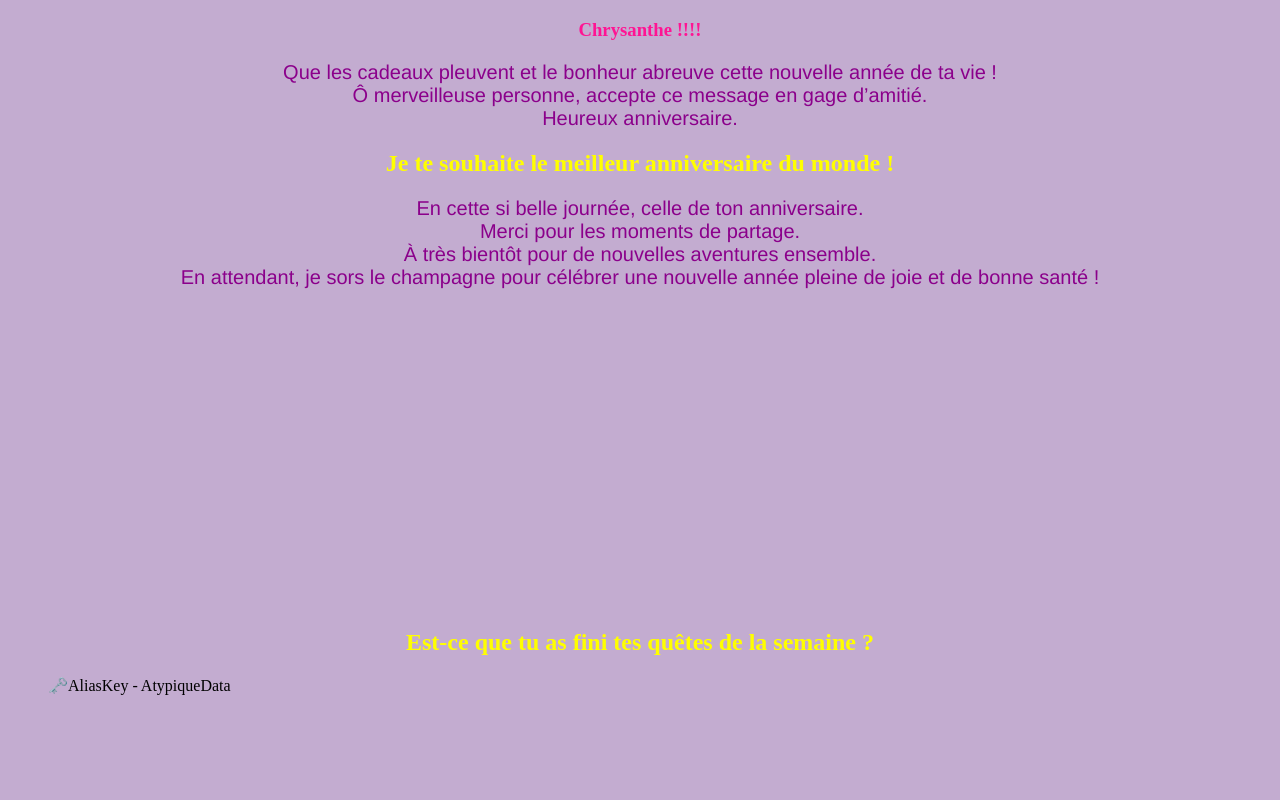
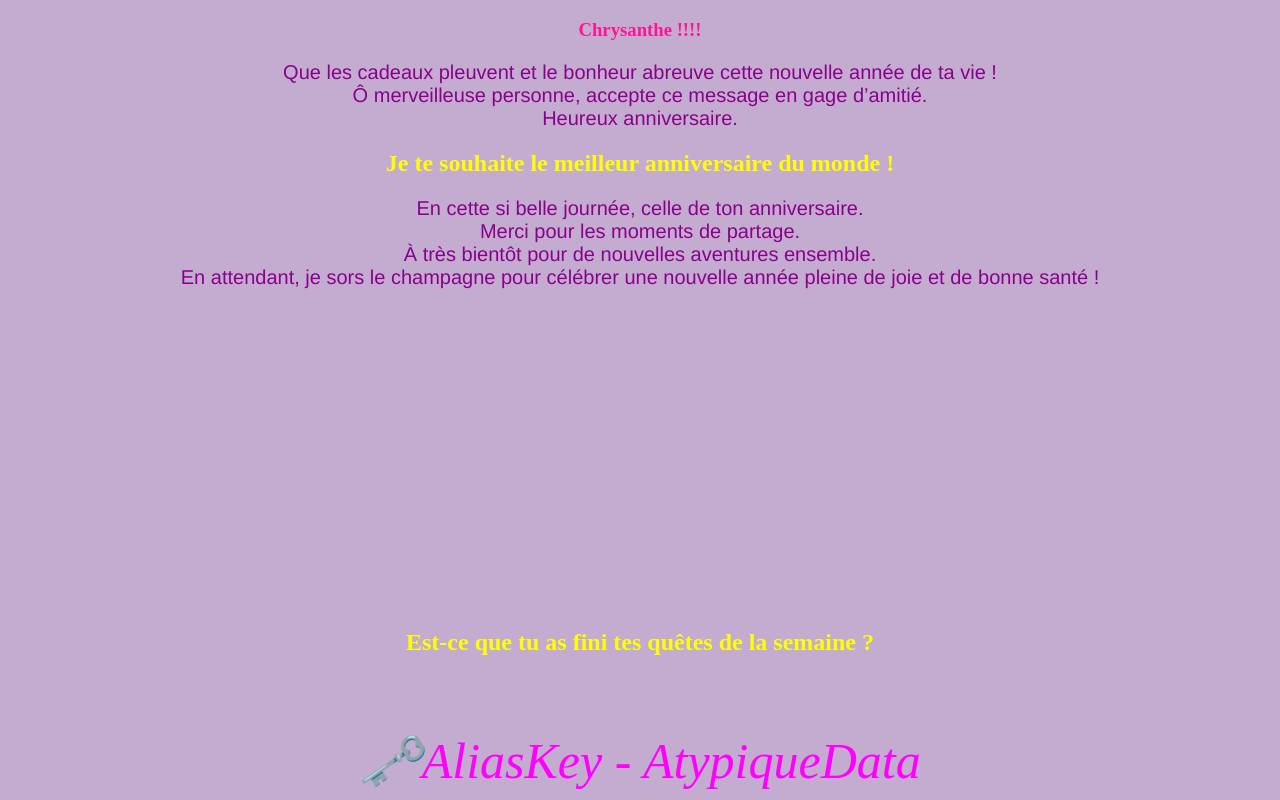
Before and after one commit to aliaskey/pageHTML_WCS, a plain HTML site: page index.html in a window 1280 px wide. Drawn offline with nearby package versions, Linux system fonts and the light colour scheme; no server answers.

Commit message:
Update style.css

```diff
--- a/style.css
+++ b/style.css
@@ -32,3 +32,17 @@ background-color: #C3ACD0;
       align-items: center;
       height: 50vh; /* Ajustez la hauteur en fonction de vos besoins */
     }
+
+  blockquote {
+  font-style: italic;
+  font-size: 50px;
+  color: #ff00ff;
+  position: absolute;
+  bottom: 10px;
+  left: 50%;
+  transform: translateX(-50%);
+  margin: 0;
+  padding: 0;
+  background: none;
+  border: none;
+  }
```
